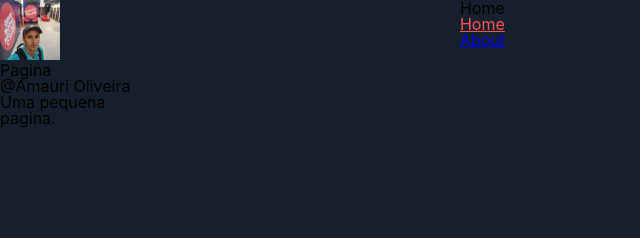
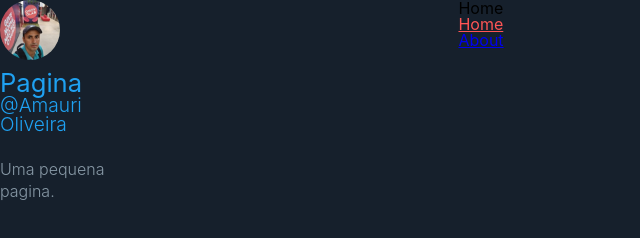
Before and after one commit to AmauriOliveira/Gatsby_React, a Gatsby site: page / in a window 1280 px wide. Shown: the whole page, without its empty margins (0-640 px from the left). Built offline with nearby package versions, Linux system fonts and the light colour scheme; Gatsby itself is replaced by a stand-in of ours.

Commit message:
Estilização da profile e avatar

```diff
--- a/src/components/Avatar/index.js
+++ b/src/components/Avatar/index.js
@@ -1,6 +1,6 @@
 import React from 'react';
 import { useStaticQuery, graphql } from 'gatsby';
-import Img from 'gatsby-image'
+import * as S from './styles';
 
 export default function Avatar() {
     const { avatarImage } = useStaticQuery(
@@ -15,5 +15,5 @@ export default function Avatar() {
             }
         }
     `)
-    return <Img fixed={avatarImage.childImageSharp.fixed} className="foo" />
+    return <S.AvatarWrapper fixed={avatarImage.childImageSharp.fixed}/>
 }
--- /dev/null
+++ b/src/components/Avatar/styles.js
@@ -0,0 +1,9 @@
+import styled from 'styled-components';
+import Img from 'gatsby-image';
+
+export const AvatarWrapper = styled(Img)`
+border-radius:50%;
+heigth:3.75;
+width:3.75;
+margin:auto;
+`
--- a/src/components/Profile/index.js
+++ b/src/components/Profile/index.js
@@ -1,6 +1,7 @@
 import React from 'react';
 import { useStaticQuery, graphql } from 'gatsby';
 
+import * as S from './styles';
 import Avatar from '../Avatar';
 
 const Profile = () => {
@@ -24,18 +25,16 @@ const Profile = () => {
 
         `)
     return (
-        <div className="Profile-wrapper">
-            <Avatar />
-            <h1>
-                {title}
-            </h1>
-            <h2>
-                {author}
-            </h2>
-            <p>
-                {description}
-            </p>
-        </div>
+        <S.ProfileWrapper>
+        <S.ProfileLink>
+          <Avatar />
+          <S.ProfileAuthor>
+            {title}
+            <S.ProfilePosition>{author}</S.ProfilePosition>
+          </S.ProfileAuthor>
+        </S.ProfileLink>
+        <S.ProfileDescription>{description}</S.ProfileDescription>
+      </S.ProfileWrapper>
     )
 }
 
--- /dev/null
+++ b/src/components/Profile/styles.js
@@ -0,0 +1,33 @@
+import styled from 'styled-components';
+import { Link } from "gatsby"
+
+export const ProfileWrapper = styled.section`
+display:flex;
+color:#8899A6;
+flex-direction:column;
+`
+export const ProfileLink = styled(Link)`
+color:#8899A6;
+text-decoration:none;
+transtion: color 0.5s;
+
+&:hover{
+    color:#1FA1F2;
+}
+`
+export const ProfileAuthor = styled.h1`
+  font-size: 1.6rem;
+  margin: 0.5rem auto 1.5rem;
+`
+
+export const ProfilePosition = styled.small`
+  display: block;
+  font-size: 1.2rem;
+  font-weight: 300;
+`
+
+export const ProfileDescription = styled.p`
+  font-size: 1rem;
+  font-weight: 300;
+  line-height: 1.4;
+`
```
